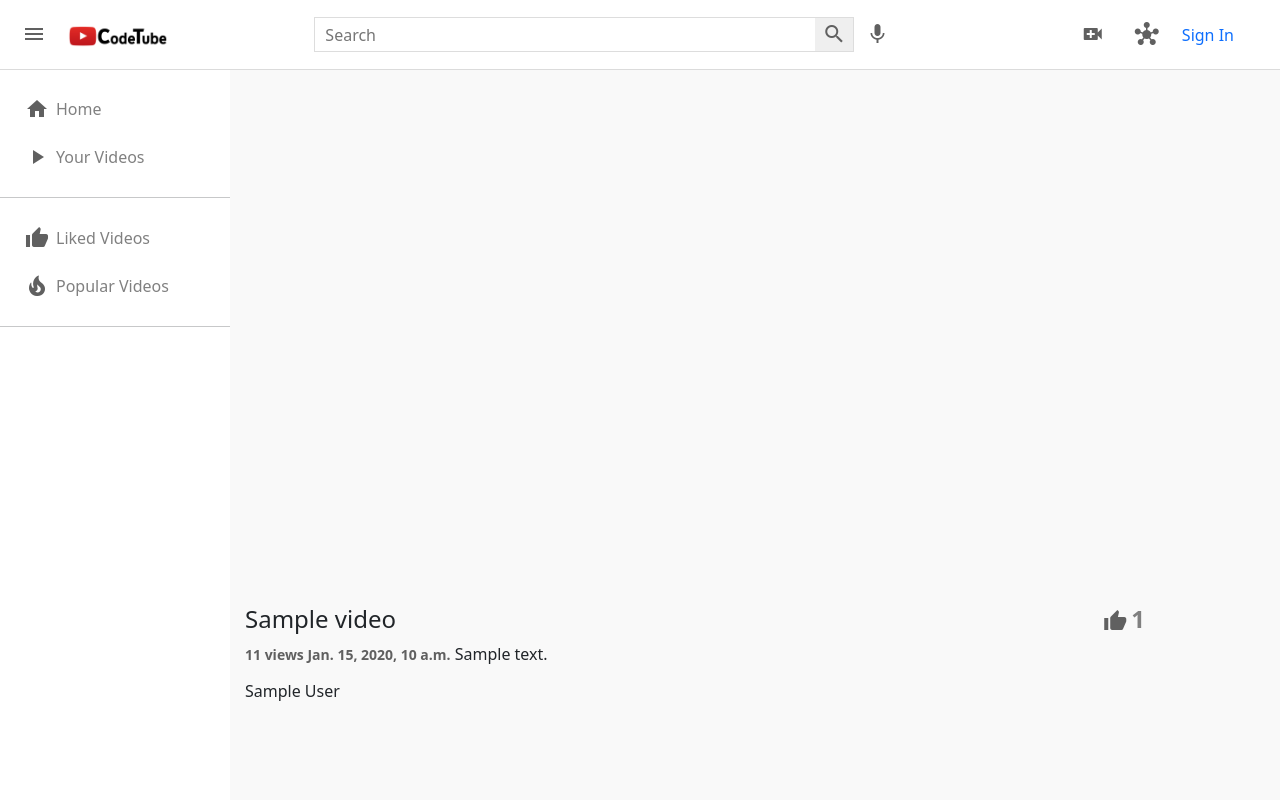
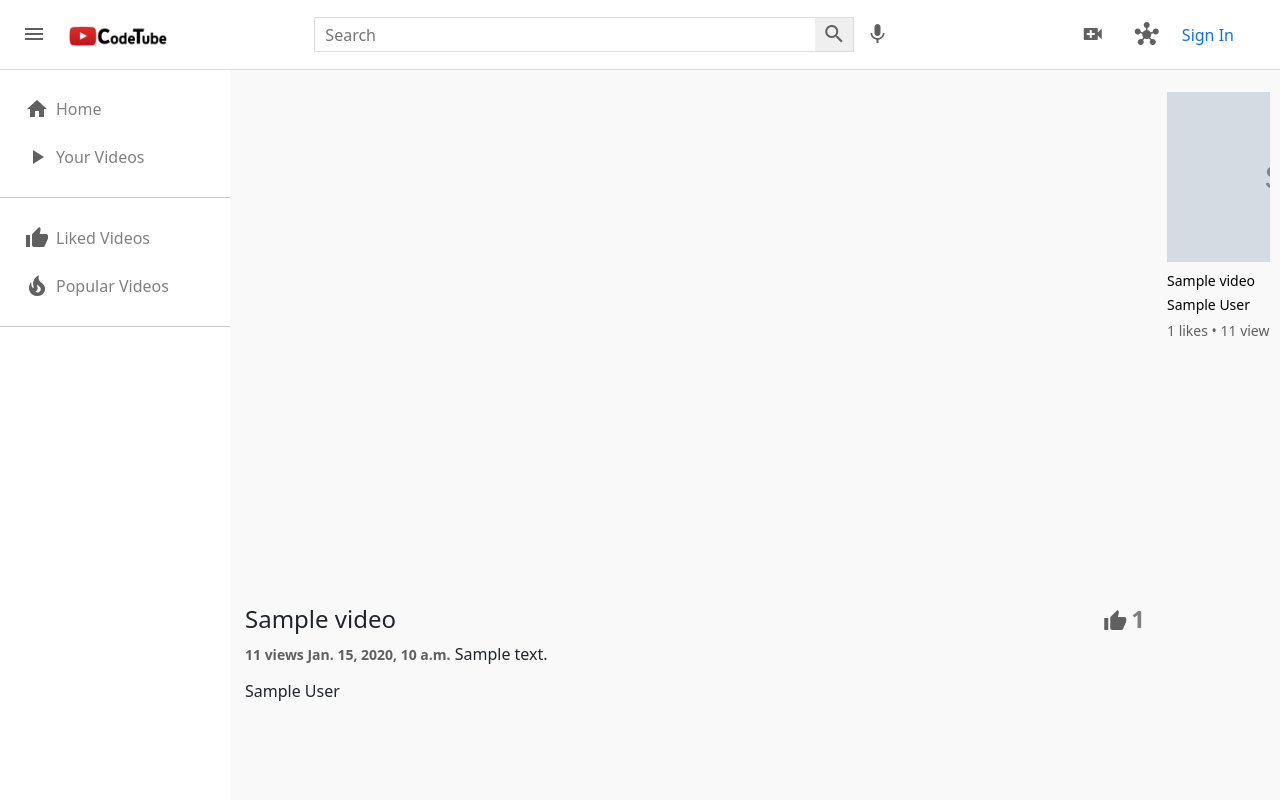
Before and after one commit to joshuabecker91/codetube, a Django app: page /play/1 in a window 1280 px wide. Run offline with Django 4.2, Linux system fonts and the light colour scheme; tables that the repository leaves empty hold one stand-in row (values such as "Sample post"); grey boxes marked "Sample" are stand-in pictures.

Commit message:
play page extra videos and hmburger toggle

```diff
--- a/codetube/codetubeApp/static/css/styles.css
+++ b/codetube/codetubeApp/static/css/styles.css
@@ -107,9 +107,14 @@ body {
     background-color: #f9f9f9;
 }
 
+#sidebar {
+    display: block;
+}
+
 .sidebar {
     height: 100%;
     width: 230px;
+    min-width: 230px;
     background-color: white;
     overflow-y: scroll;
 }
@@ -166,8 +171,18 @@ hr {
 .videos__container {
     display: flex;
     flex-direction: row;
-    justify-content: flex-start;
+    justify-content: center;
     flex-wrap: wrap;
+    margin: 10px;
+}
+
+.videos__play__container {
+    /* display: flex; */
+    /* flex-direction: row; */
+    /* justify-content: flex-start; */
+    margin-left: 20px;
+    flex-wrap: wrap;
+    overflow: scroll;
     margin: 10px;
 }
 
--- a/codetube/codetubeApp/static/js/scripts.js
+++ b/codetube/codetubeApp/static/js/scripts.js
@@ -10,6 +10,16 @@ console.log(sidebar);
 menu.addEventListener('click', function () {
     sidebar.classList.toggle('show-sidebar');
 });
+
+function toggleSidebar(){
+    var sidebar = document.getElementById("sidebar");
+    if(sidebar.style.display === "none"){
+        sidebar.style.display = "block";
+    }else{
+        sidebar.style.display = "none";
+    }
+}
+
 
 
 
--- a/codetube/codetubeApp/templates/dashboard.html
+++ b/codetube/codetubeApp/templates/dashboard.html
@@ -20,7 +20,7 @@
         {#Header Starts#}
         <div class="header">
             <div class="header__left">
-                <i id="menu" class="material-icons">menu</i>
+                <i id="menu" class="material-icons"  onclick="toggleSidebar()">menu</i>
                 <a href="/">
                     <img src="..\static\img\codetubelogo.png" alt="codetube logo"/>
                 </a>
@@ -53,7 +53,7 @@
         {#Main Body Starts#}
         <div class="mainBody">
             {#Sidebar Starts#}
-            <div class="sidebar">
+            <div class="sidebar" id="sidebar">
                 <div class="sidebar__categories">
                     <div class="sidebar__category">
                         <i class="material-icons">home</i>
--- a/codetube/codetubeApp/templates/edit_video.html
+++ b/codetube/codetubeApp/templates/edit_video.html
@@ -20,7 +20,7 @@
         {#Header Starts#}
         <div class="header">
             <div class="header__left">
-                <i id="menu" class="material-icons">menu</i>
+                <i id="menu" class="material-icons"  onclick="toggleSidebar()">menu</i>
                 <a href="/">
                     <img src="..\static\img\codetubelogo.png" alt="codetube logo"/>
                 </a>
@@ -53,7 +53,7 @@
         {#Main Body Starts#}
         <div class="mainBody">
             {#Sidebar Starts#}
-            <div class="sidebar">
+            <div class="sidebar" id="sidebar">
                 <div class="sidebar__categories">
                     <div class="sidebar__category">
                         <i class="material-icons">home</i>
--- a/codetube/codetubeApp/templates/index.html
+++ b/codetube/codetubeApp/templates/index.html
@@ -24,7 +24,7 @@
         {#Header Starts#}
         <div class="header">
             <div class="header__left">
-                <i id="menu" class="material-icons">menu</i>
+                <i id="menu" class="material-icons"  onclick="toggleSidebar()">menu</i>
                 <a href="/">
                     <img src="..\static\img\codetubelogo.png" alt="codetube logo"/>
                 </a>
@@ -58,7 +58,7 @@
         {#Main Body Starts#}
         <div class="mainBody">
             {#Sidebar Starts#}
-            <div class="sidebar">
+            <div class="sidebar" id="sidebar">
                 <div class="sidebar__categories">
                     <div class="sidebar__category">
                         <i class="material-icons">home</i>
--- a/codetube/codetubeApp/templates/login_reg.html
+++ b/codetube/codetubeApp/templates/login_reg.html
@@ -20,7 +20,7 @@
         {#Header Starts#}
         <div class="header">
             <div class="header__left">
-                <i id="menu" class="material-icons">menu</i>
+                <i id="menu" class="material-icons"  onclick="toggleSidebar()">menu</i>
                 <a href="/">
                     <img src="..\static\img\codetubelogo.png" alt="codetube logo"/>
                 </a>
@@ -53,7 +53,7 @@
         {#Main Body Starts#}
         <div class="mainBody">
             {#Sidebar Starts#}
-            <div class="sidebar">
+            <div class="sidebar" id="sidebar">
                 <div class="sidebar__categories">
                     <div class="sidebar__category">
                         <i class="material-icons">home</i>
--- a/codetube/codetubeApp/templates/new_video.html
+++ b/codetube/codetubeApp/templates/new_video.html
@@ -20,7 +20,7 @@
         {#Header Starts#}
         <div class="header">
             <div class="header__left">
-                <i id="menu" class="material-icons">menu</i>
+                <i id="menu" class="material-icons"  onclick="toggleSidebar()">menu</i>
                 <a href="/">
                     <img src="..\static\img\codetubelogo.png" alt="codetube logo"/>
                 </a>
@@ -53,7 +53,7 @@
         {#Main Body Starts#}
         <div class="mainBody">
             {#Sidebar Starts#}
-            <div class="sidebar">
+            <div class="sidebar" id="sidebar">
                 <div class="sidebar__categories">
                     <div class="sidebar__category">
                         <i class="material-icons">home</i>
--- a/codetube/codetubeApp/templates/play.html
+++ b/codetube/codetubeApp/templates/play.html
@@ -20,7 +20,7 @@
         {#Header Starts#}
         <div class="header">
             <div class="header__left">
-                <i id="menu" class="material-icons">menu</i>
+                <i id="menu" class="material-icons"  onclick="toggleSidebar()">menu</i>
                 <a href="/">
                     <img src="..\static\img\codetubelogo.png" alt="codetube logo"/>
                 </a>
@@ -54,7 +54,7 @@
             {#Main Body Starts#}
             <div class="mainBody">
                 {#Sidebar Starts#}
-                <div class="sidebar">
+                <div class="sidebar" id="sidebar">
                     <div class="sidebar__categories">
                         <div class="sidebar__category">
                             <i class="material-icons">home</i>
@@ -124,6 +124,27 @@
                     </div>
 
                 </div>
+                {#Video Section#}
+                <div class="videos__play__container">
+                    {% for video in video_list %}
+                        <div class="video">
+                            <div class="video__thumbnail">
+                                <a href="/play/{{video.id}}"><img src="{{ video.thumbnail }}" alt="" /></a>
+                            </div>
+                            <div class="video__details">
+                                {#removed author div, will not have a profile logo for user#}
+                                {#temporarily have p tag with id for testing#}
+                                <!-- <p>id {{ video.id }}</p> -->
+                                <div class="title">
+                                    <a href="/play/{{video.id}}"><h3>{{ video.title }}</h3></a>
+                                    <h3>{{ video.user.first_name }} {{ video.user.last_name }}</h3>
+                                    <span>{{video.likes}} likes • {{ video.views }} views</span>
+                                </div>
+                            </div>
+                        </div>
+                    {% endfor %}
+                </div>
+                {#Video Section Ends#}
                 {#Video Section Ends#}
             </div>
             {#Main Body Ends#}
--- a/codetube/codetubeApp/templates/search.html
+++ b/codetube/codetubeApp/templates/search.html
@@ -20,7 +20,7 @@
         {#Header Starts#}
         <div class="header">
             <div class="header__left">
-                <i id="menu" class="material-icons">menu</i>
+                <i id="menu" class="material-icons"  onclick="toggleSidebar()">menu</i>
                 <a href="/">
                     <img src="..\static\img\codetubelogo.png" alt="codetube logo"/>
                 </a>
@@ -53,7 +53,7 @@
         {#Main Body Starts#}
         <div class="mainBody">
             {#Sidebar Starts#}
-            <div class="sidebar">
+            <div class="sidebar" id="sidebar">
                 <div class="sidebar__categories">
                     <div class="sidebar__category">
                         <i class="material-icons">home</i>
--- a/codetube/codetubeApp/templates/user_liked.html
+++ b/codetube/codetubeApp/templates/user_liked.html
@@ -20,7 +20,7 @@
         {#Header Starts#}
         <div class="header">
             <div class="header__left">
-                <i id="menu" class="material-icons">menu</i>
+                <i id="menu" class="material-icons"  onclick="toggleSidebar()">menu</i>
                 <a href="/">
                     <img src="..\static\img\codetubelogo.png" alt="codetube logo"/>
                 </a>
@@ -53,7 +53,7 @@
         {#Main Body Starts#}
         <div class="mainBody">
             {#Sidebar Starts#}
-            <div class="sidebar">
+            <div class="sidebar" id="sidebar">
                 <div class="sidebar__categories">
                     <div class="sidebar__category">
                         <i class="material-icons">home</i>
--- a/codetube/codetubeApp/views.py
+++ b/codetube/codetubeApp/views.py
@@ -152,6 +152,12 @@ def play_video(request, id):
     # video view count
     video.views = video.views + 1
     video.save()
+    all_videos = Video.objects.all()
+    new_videos = list(all_videos)
+    x = len(new_videos)
+    random_videos = random.sample(new_videos, k=x)
+    video_list = random_videos[0:10]
+    logger.info(video_list)
     likes = 0
     # video likes
     all_likes = Liked.objects.all()
@@ -161,7 +167,8 @@ def play_video(request, id):
     context = {
         'user' : user,
         'video' : video,
-        'likes' : likes
+        'likes' : likes,
+        'video_list': video_list
     }
     return render(request, 'play.html', context)
 
```
